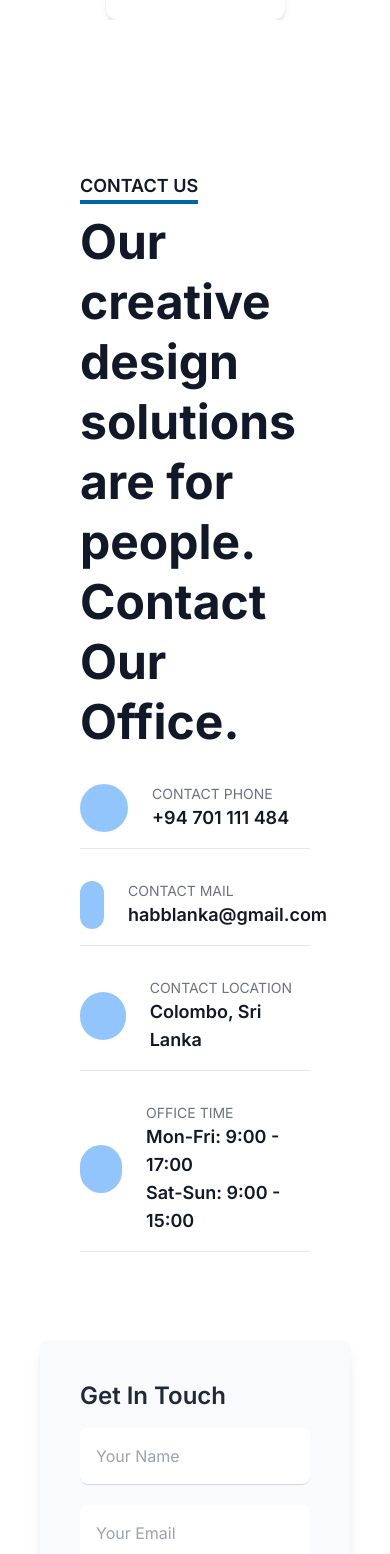
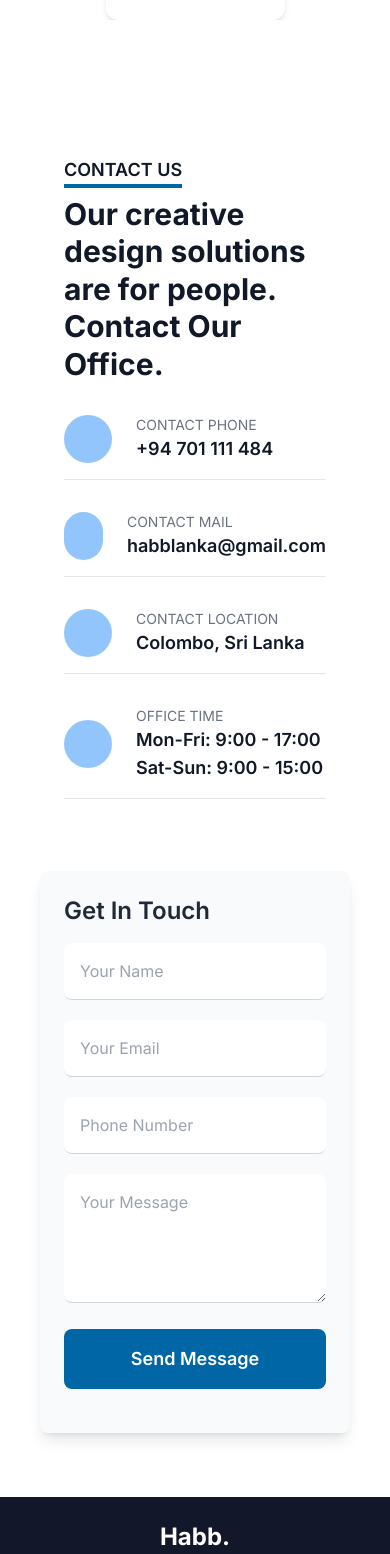
Before and after one commit to HabbInc/Habblk, a React (Vite) app: page / in a window 390 px wide. Shown: the part 7740-9294 px from the top of the page. Built offline with nearby package versions, Linux system fonts and the light colour scheme; some icons are missing.

Commit message:
senth vyra final 2025

```diff
--- a/src/components/Contact.jsx
+++ b/src/components/Contact.jsx
@@ -32,11 +32,11 @@ const ContactUs = () => {
       <div className="w-full max-w-7xl flex flex-wrap">
         {/* Contact Info Section */}
         <div className="w-full lg:w-2/3 p-6">
-          <div className="bg-white p-10 rounded-lg">
-            <h3 className="text-lg font-semibold  uppercase text-gray-900 inline-block border-b-4 border-primary">
+          <div className="bg-white p-6 md:p-10 rounded-lg">
+            <h3 className="text-lg font-semibold uppercase text-gray-900 inline-block border-b-4 border-primary">
               Contact Us
             </h3>
-            <h5 className="text-5xl font-bold text-gray-900 leading-tight mt-2">
+            <h5 className="text-3xl md:text-5xl font-bold text-gray-900 leading-tight mt-2">
               Our creative design solutions are for people. Contact Our Office.
             </h5>
 
@@ -55,8 +55,7 @@ const ContactUs = () => {
                 {
                   icon: "mdi:map-marker",
                   label: "Contact Location",
-                  value:
-                    "Colombo, Sri Lanka",
+                  value: "Colombo, Sri Lanka",
                 },
                 {
                   icon: "mdi:clock-time-four",
@@ -87,7 +86,7 @@ const ContactUs = () => {
 
         {/* Contact Form Section */}
         <div className="w-full lg:w-1/3 p-6">
-          <div className="bg-gray-50 p-10 shadow-lg rounded-lg">
+          <div className="bg-gray-50 p-6 md:p-10 shadow-lg rounded-lg">
             <h4 className="text-2xl font-semibold text-gray-800 mb-4">
               Get In Touch
             </h4>
```
